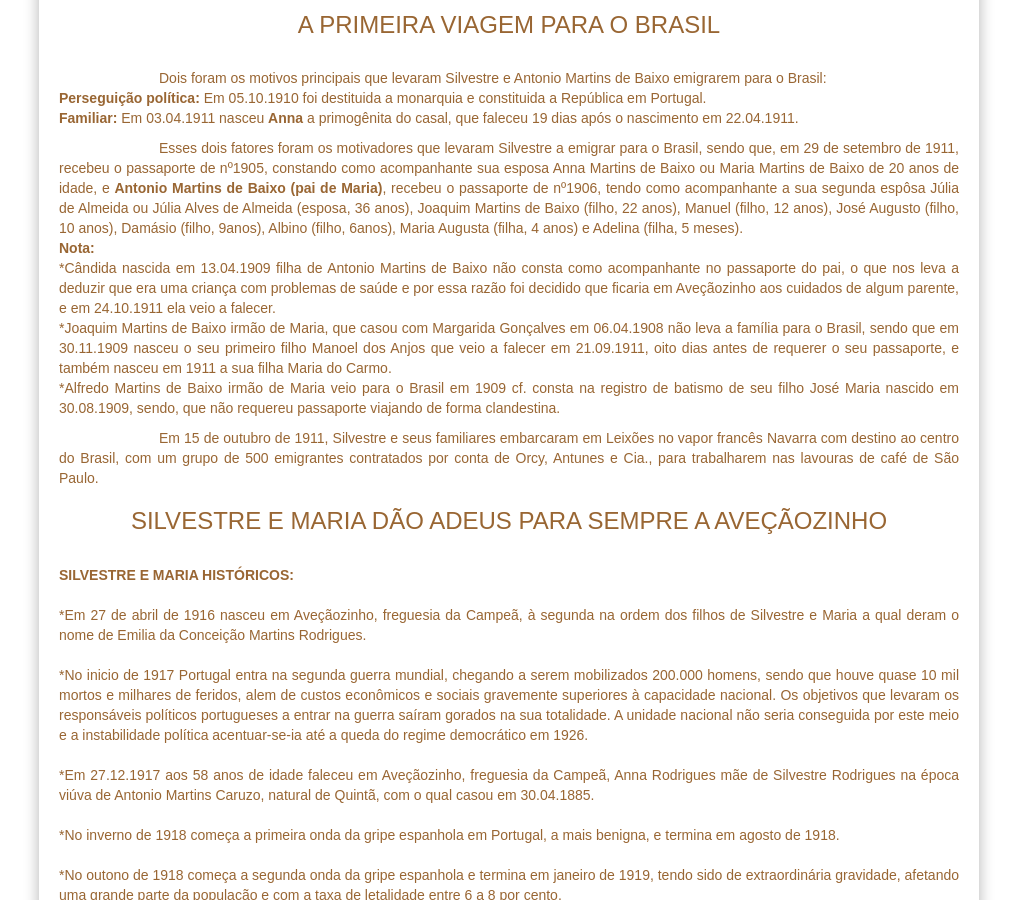
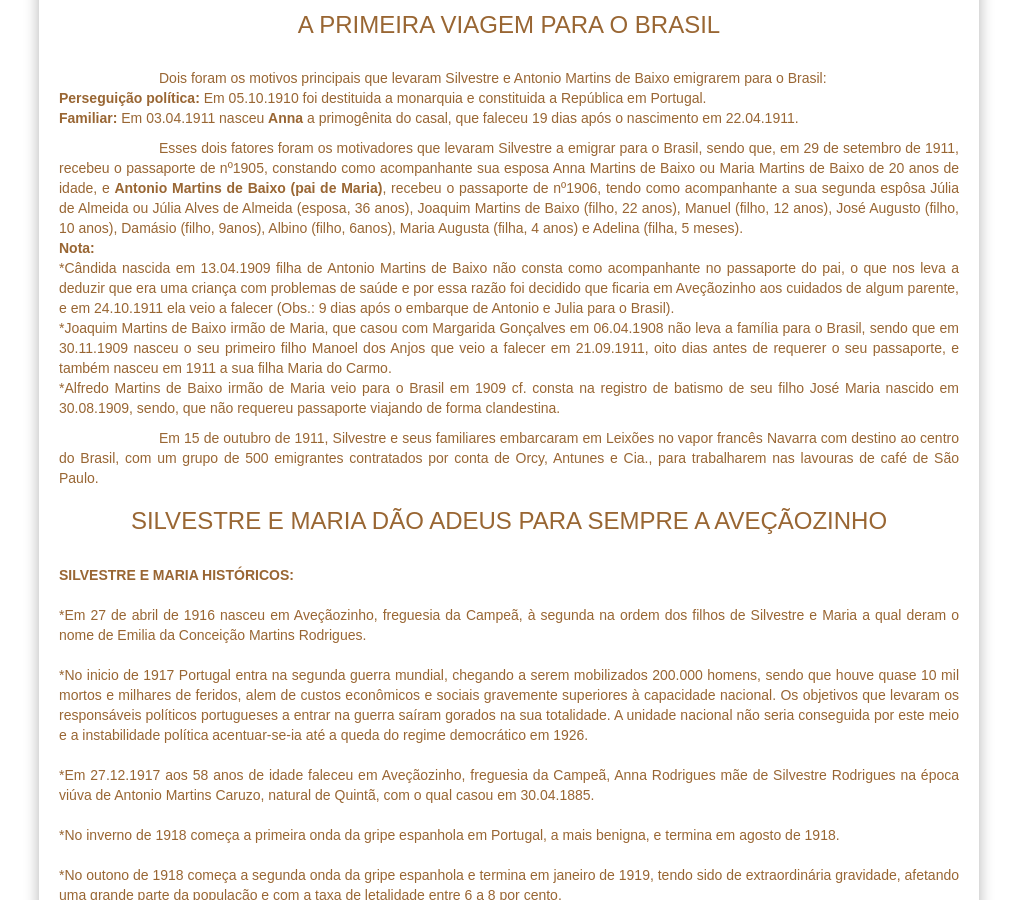
Before and after one commit to claudiovargas1955/claudiovargas1955.github.io, a Jekyll site: the page built from _pages/historia-de-silvestre.html, in a window 1280 px wide and 900 px high, scrolled down 8142 px. Shown: the whole window, without its empty margins (131-1148 px from the left). Built offline with Jekyll 4.4.1, drawn with Linux system fonts in a browser that asks for light colours; some web fonts are replaced.

Commit message:
Update historia-de-silvestre.html

```diff
--- a/_pages/historia-de-silvestre.html
+++ b/_pages/historia-de-silvestre.html
@@ -443,7 +443,7 @@
 <b>Nota:</b><br>
 *Cândida nascida em 13.04.1909 filha de Antonio Martins de Baixo não consta como acompanhante no passaporte do pai, o que nos
 leva a deduzir que era uma criança com problemas de saúde e por essa razão foi decidido que ficaria em Aveçãozinho aos cuidados de algum
-parente, e em 24.10.1911 ela veio a falecer.<br>
+parente, e em 24.10.1911 ela veio a falecer (Obs.: 9 dias após o embarque de Antonio e Julia para o Brasil).<br>
 *Joaquim Martins de Baixo irmão de Maria, que casou com Margarida Gonçalves em 06.04.1908 não leva a
 família para o Brasil, sendo que em 30.11.1909 nasceu o seu primeiro filho Manoel dos Anjos que veio a falecer em 21.09.1911, oito dias
 antes de requerer o seu passaporte, e também nasceu em 1911 a sua filha Maria do Carmo.<br>
```
